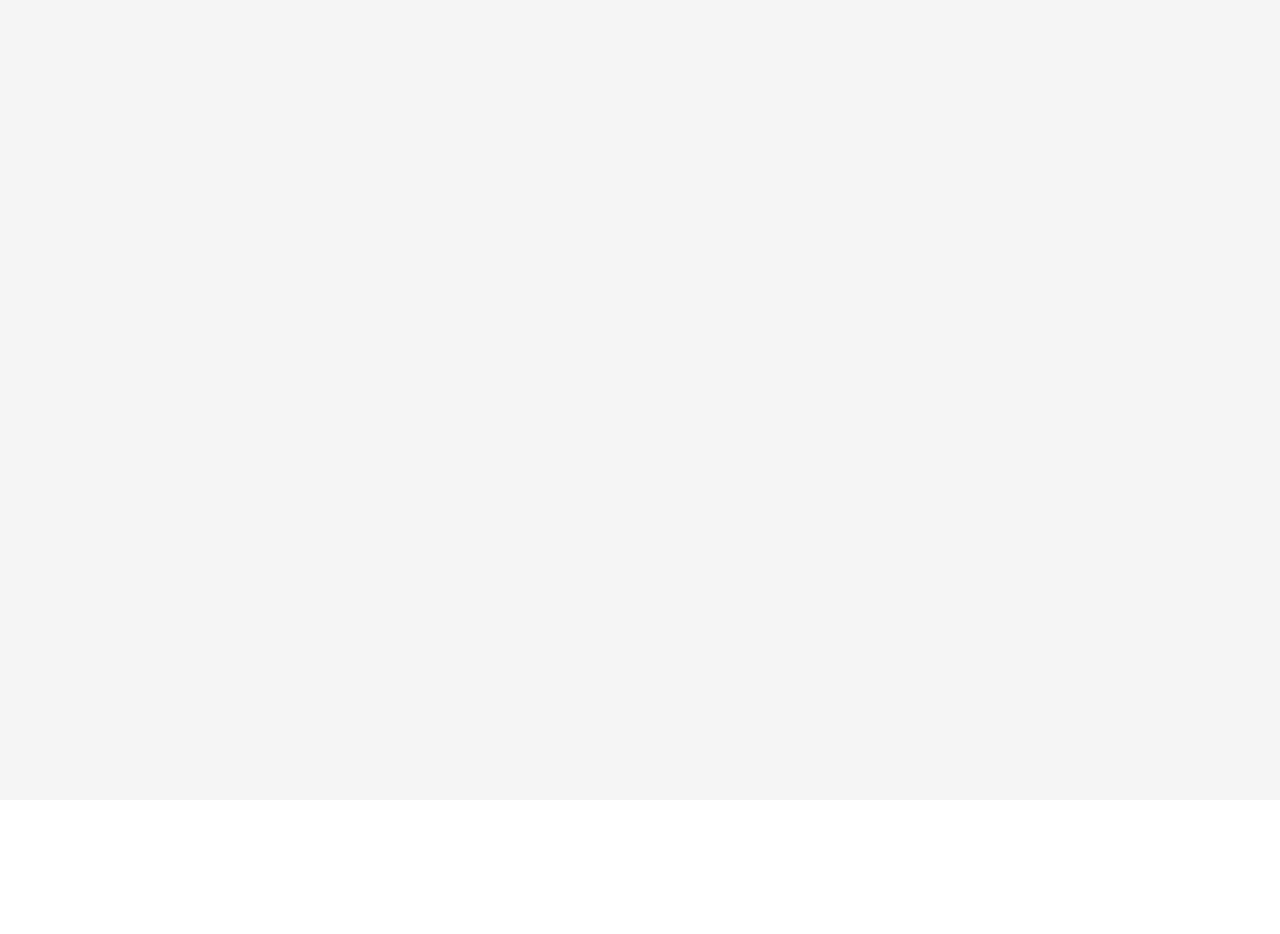
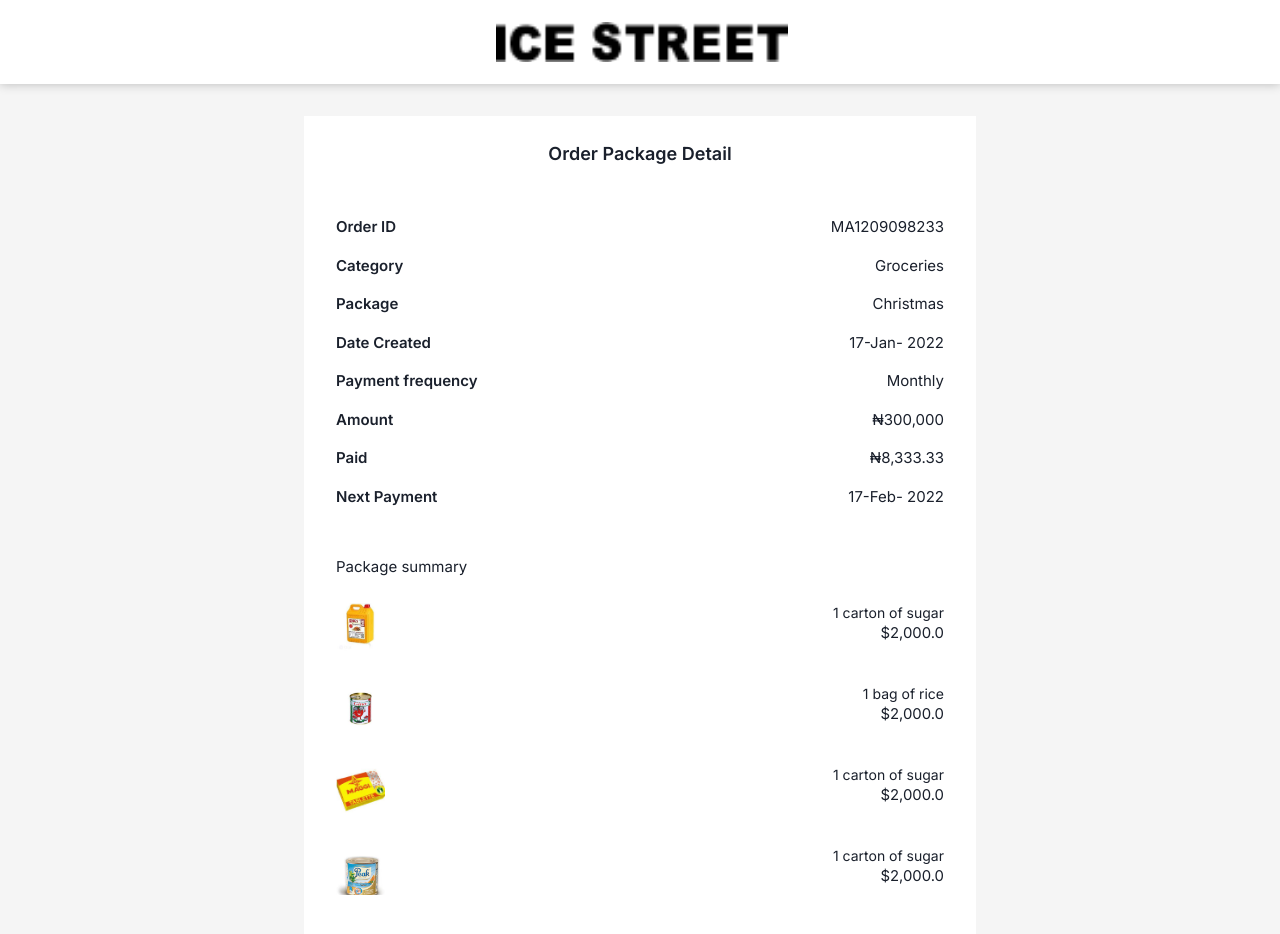
Before and after one commit to johnilizy17/icestreethq, a Next.js app: page /order-summary in a window 1280 px wide. Shown: the top 934 px of the page. Before the commit the page ends 800 px from the top, so only its background shows below. Built offline with nearby package versions, Linux system fonts and the light colour scheme.

Commit message:
more item link

```diff
--- a/pages/order-summary/index.tsx
+++ b/pages/order-summary/index.tsx
@@ -42,7 +42,7 @@ const products = [
 export default function OrderSummary() {
     return (
         <div className=' w-full min-h-screen bg-[#F5F5F5] flex flex-col items-center ' >
-            {/* <div style={{ boxShadow: "0px 0px 10px 0px #00000040" }} className=' bg-white w-full flex px-[35px] py-[22px] justify-center items-center ' >
+            <div style={{ boxShadow: "0px 0px 10px 0px #00000040" }} className=' bg-white w-full flex px-[35px] py-[22px] justify-center items-center ' >
                 <button onClick={() => Router.push("/")} className=' flex items-center ' >
                                     <Image src="/images/logo.png" className=' ml-1 h-[40px] ' alt='logo' />
         </button>
@@ -66,7 +66,7 @@ export default function OrderSummary() {
                     ))}
 
                 </div>
-            </div> */}
+            </div>
         </div>
     )
 }
```
